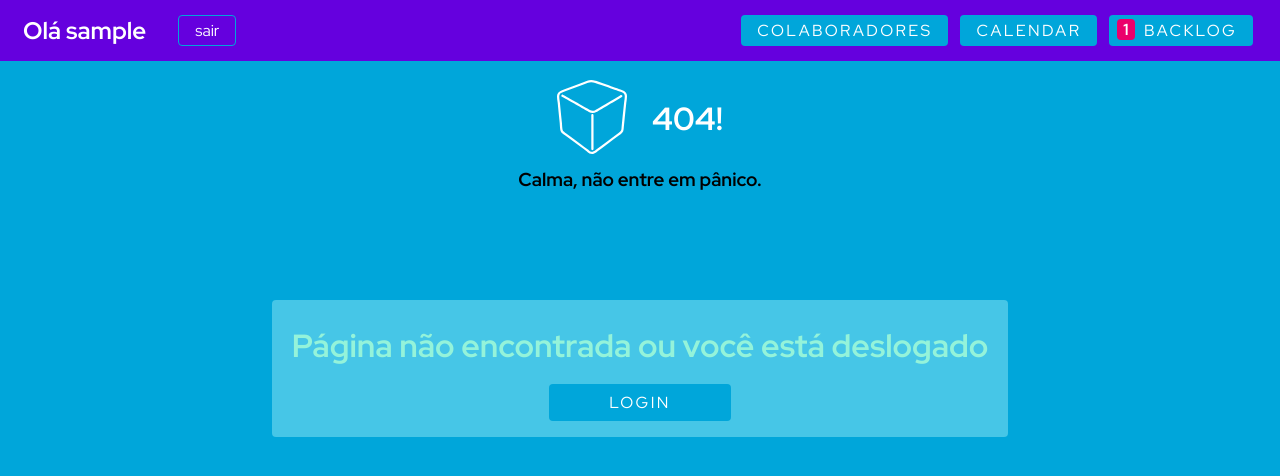
After one commit to brunomak77/runrun, a Django app: template runrun/templates/404.html in a window 1280 px wide. The commit adds this page. Shown: the top 476 px of the page. Run offline with Django 4.2, Linux system fonts and the light colour scheme; a user stored in the database is signed in; tables that the repository leaves empty hold one stand-in row (values such as "Sample post"); the template is opened without the code that fills it: most values are stand-ins (such as "Sample title", 1, 10 or a date in 2020).

Commit message:
diversas alterações, inclusão de pagina 404

```diff
--- a/accounts/templates/login.html
+++ b/accounts/templates/login.html
@@ -23,7 +23,7 @@
             <h1>Escolha a visualização:</h1>
             <div class="menu-login">
                 <a class="navbtn btn-form" href="{% url 'users' %}">colaboradores</a>
-                <a class="navbtn btn-form" href="{% url 'tarefas' %}">calendar</a>
+                <a class="navbtn btn-form" href="{% url 'calendario' %}">calendar</a>
                 <a class="navbtn btn-form" href="{% url 'backlog' %}">backlog</a>
             </div>
 
--- a/accounts/urls.py
+++ b/accounts/urls.py
@@ -2,6 +2,6 @@ from django.urls import path
 from . import views
 
 urlpatterns = [
-    path('', views.login_view, name='login'),
-    path('logout', views.logout_view, name='logout')
+    path('login/', views.login_view, name='login'),
+    path('logout/', views.logout_view, name='logout'),
 ]
--- a/accounts/views.py
+++ b/accounts/views.py
@@ -22,7 +22,7 @@ def login_view(request):
         user = authenticate(request, username=username, password=password)
         if user is not None:
             login(request, user)
-            return redirect('../calendario')
+            return redirect('/calendario')
         else:
             login_form = AuthenticationForm()
     else:
--- a/calendario/static/css/modulos/tasks.css
+++ b/calendario/static/css/modulos/tasks.css
@@ -32,6 +32,8 @@
   margin-top: 30px;
   color: #ffffff;
 }
+
+
 
 .calendar {
   padding-top: 170px;
--- a/calendario/urls.py
+++ b/calendario/urls.py
@@ -2,10 +2,10 @@ from django.conf.urls.static import static
 from django.urls import path
 from django.conf import settings
 from . import views
+
 urlpatterns = [
-    path('', views.creative_tasks, name='tarefas'),
-    path('backlog/', views.creative_backlog, name='backlog'),
-    path('colaboradores/', views.creative_users, name='colaboradores'),
-    path('users/', views.users_tasks, name='users'),
-    path('teste/', views.teste, name='teste'),
+    path('calendario/', views.creative_tasks, name='calendario'),
+    path('calendario/backlog/', views.creative_backlog, name='backlog'),
+    path('calendario/colaboradores/', views.creative_users, name='colaboradores'),
+    path('calendario/users/', views.users_tasks, name='users'),
 ] + static(settings.STATIC_URL, document_root=settings.STATIC_ROOT)
--- a/runrun/settings.py
+++ b/runrun/settings.py
@@ -55,7 +55,7 @@ ROOT_URLCONF = 'runrun.urls'
 TEMPLATES = [
     {
         'BACKEND': 'django.template.backends.django.DjangoTemplates',
-        'DIRS': [],
+        'DIRS': ['runrun/templates'],
         'APP_DIRS': True,
         'OPTIONS': {
             'context_processors': [
--- /dev/null
+++ b/runrun/templates/404.html
@@ -0,0 +1,35 @@
+{% extends 'base.html' %}
+{% load static %}
+
+{% block conteudo %}
+
+<div class="container">
+
+    <div class="title-board">
+
+        <div class="board-title">
+            <img src="{% static 'imgs/box.svg' %}" alt="">
+            <h1>404!</h1>
+        </div>
+        <h3>Calma, não entre em pânico.</h3>
+
+    </div>
+
+
+    <div class="formula">
+        <div class="formbox">
+
+            <h1>Página não encontrada ou você está deslogado</h1>
+            <div class="menu-login">
+                <a class="navbtn btn-form" href="{% url 'login' %}">login</a>
+
+            </div>
+
+        </div>
+
+    </div>
+
+
+</div>
+
+{% endblock conteudo %}
--- a/calendario/templates/base.html
+++ b/runrun/templates/base.html
@@ -35,7 +35,7 @@
           <a href="{% url 'users' %}">colaboradores</a>
         </div>
         <div class="navbtn">
-          <a href="{% url 'tarefas' %}">calendar</a>
+          <a href="{% url 'calendario' %}">calendar</a>
         </div>
         <div class="navbtn">
           <span class="back-count-nav">{{backlog | length}}</span>
--- a/runrun/urls.py
+++ b/runrun/urls.py
@@ -5,5 +5,5 @@ urlpatterns = [
     path('admin/', include('admin_honeypot.urls', namespace='admin_honeypot')),
     path('mainent/', admin.site.urls),
     path('', include('accounts.urls')),
-    path('calendario/', include('calendario.urls')),
+    path('', include('calendario.urls')),
 ]
```
Also changed, not shown: calendario/views.py (+12 -7 lines), calendario/templates/tasks.html (indentation only), 4 other files.
